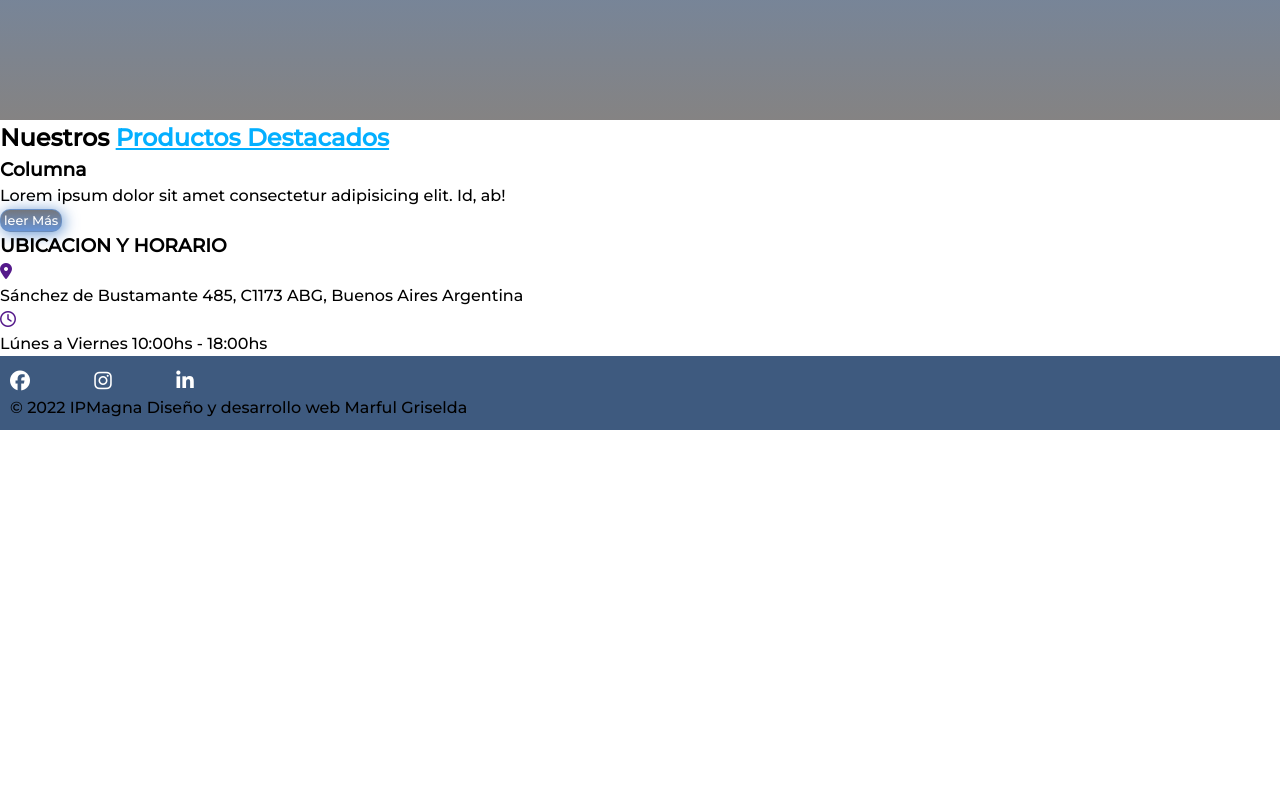
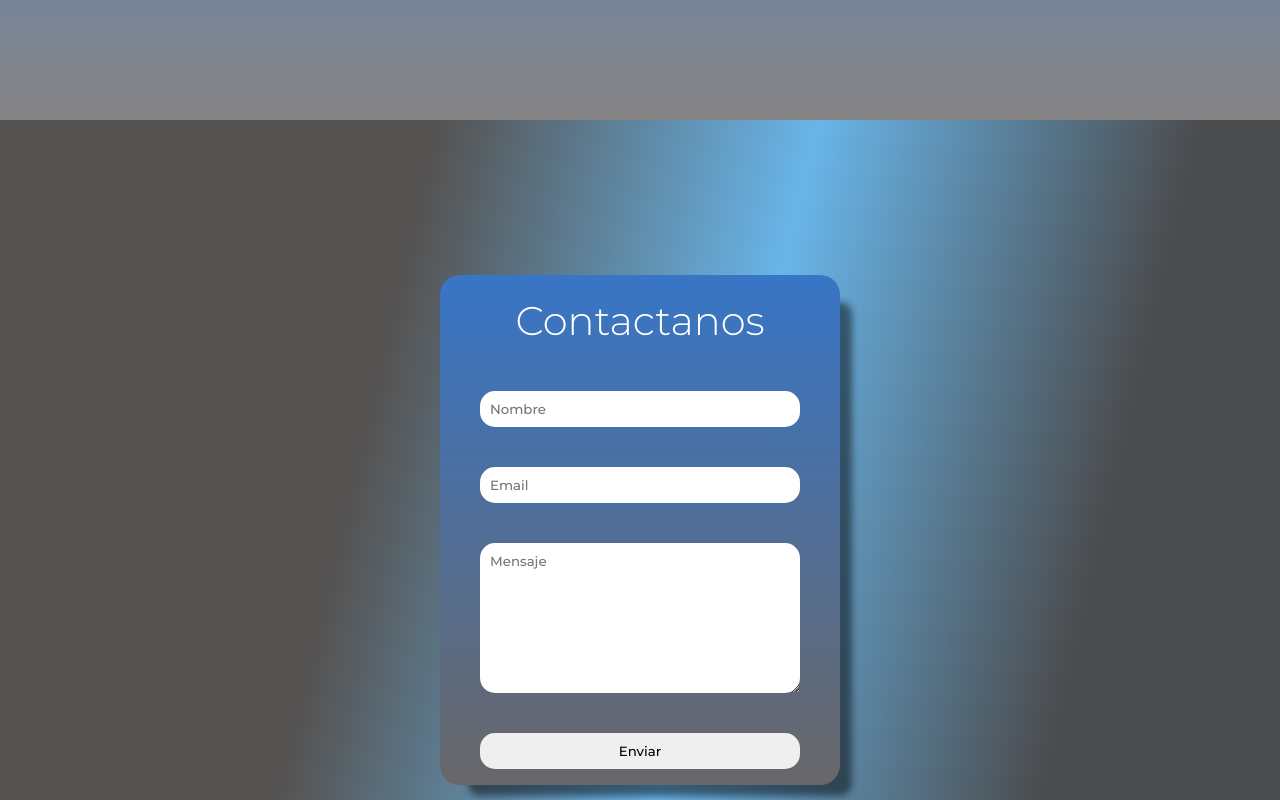
Before and after one commit to Grisel84/Mi-Integrador, a plain HTML site: page index.html in a window 1280 px wide. Shown: the part 840-1640 px from the top of the page. Before the commit the page ends 1270 px from the top, so only its background shows below. Drawn offline with Linux system fonts and the light colour scheme.

Commit message:
seccion contacto

```diff
--- a/index.css
+++ b/index.css
@@ -235,3 +235,79 @@ footer{
 .conteiner-icons a:hover{
     transform: scale(1.5);
 }
+
+/*SECCION CONTACTO*/
+
+#contactanos {
+    height: 100vh;
+    width: 100%;
+    display: flex;
+    justify-content: center;
+    align-items: center;
+    background-image: linear-gradient( 103.3deg,  rgb(85, 83, 82) 30%, rgb(104, 181, 233) 55.7%, rgb(75, 76, 78) 81.8% );
+
+}
+
+
+
+
+.form {
+    display: flex;
+    justify-content: center;
+    background-color: #706b6a;
+    background-image: linear-gradient(to top, rgba(93, 96, 102, 0.4) 0%, rgba(42, 120, 221, 0.8) 100%);
+
+    margin-top: 20px;
+    width: 400px;
+    height: 510px;
+    border-radius: 1px;
+    border-radius: 20px;
+    box-shadow: 20px 19px 7px -8px rgba(0,0,0,0.48);
+   -webkit-box-shadow: 20px 19px 7px -8px rgba(0,0,0,0.48);
+   -moz-box-shadow: 20px 19px 7px -8px rgba(0,0,0,0.48);
+
+}
+
+.tit-form {
+    display: flex;
+    justify-content: center;
+    align-items: center;
+    width: 100%;
+    font-size: 40px;
+    font-weight: 300;
+}
+
+
+.form-container {
+    display: flex;
+    justify-content: center;
+    flex-direction: column;
+    gap: 40px;
+    width: 80%;
+    color: rgb(255, 255, 255);
+
+}
+
+.form-input {
+    padding: 10px;
+    border-radius: 15px;
+    border: none
+
+}
+
+.form-input-mensaje {
+    height: 150px;
+}
+
+.form-submit {
+    padding: 10px;
+    border-radius: 15px;
+    border: none
+}
+
+.form-submit:hover{
+color: white;
+background-color: rgb(45, 86, 133);
+color: rgb(252, 252, 252);
+
+}
--- a/index.html
+++ b/index.html
@@ -19,8 +19,9 @@
          <ul class="navbar-list">
              <li> <a class="navbar-link" href="#bienvenidos">Sobre Nosotros</a></li>
              <li> <a class="navbar-link" href="#productos">Productos</a></li>
-             <li> <a class="navbar-link" href="#contacto">Contacto</a></li>
-             <li> <a class="navbar-link" href="#registrate">Registrate</a></li>
+             <li> <a class="navbar-link" href="#contactanos">Contacto</a></li>
+             <li> <a class="navbar-link" href="#Registro.html">Registrate</a></li>
+             <li> <a class="navbar-link" href="#Login.html">Login</a></li>
          </ul>
         </nav>
      </header>
@@ -43,7 +44,18 @@
    </section>
 </main>
 
+    <section id="contactanos">
+        <form class="form"  action="https://formspree.io/f/mzbwrvek"
+         method="POST">
+        <div class="form-container">
+            <h2 class="tit-form">Contactanos</h2>
+            <input type="text" class="form-input" placeholder="Nombre" name="name">
+            <input type="email" class="form-input" placeholder="Email" name="email">
+            <textarea class="form-input form-input-mensaje" placeholder="Mensaje" name="message"></textarea>
 
+         <input type="submit" value="Enviar" class="form-submit">
+        </div>
+    </section>
 
     <section id="nuestros-productos">
         <div class="container">
```
Also changed, not shown: Imagenes/teclado.jpg (deleted).
